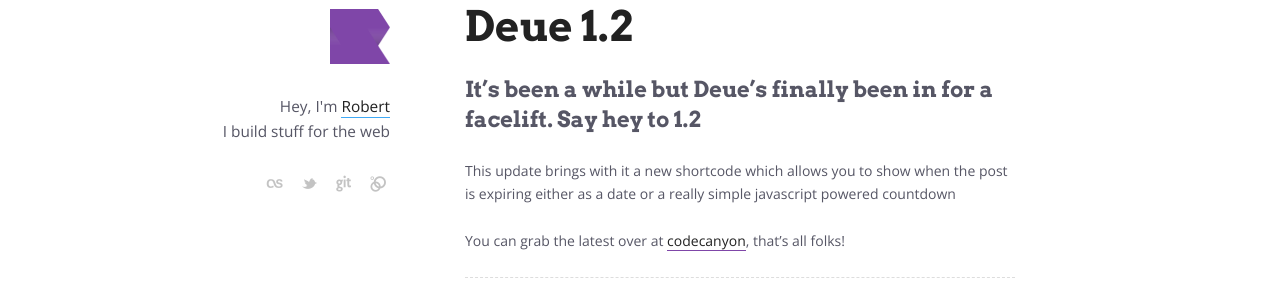
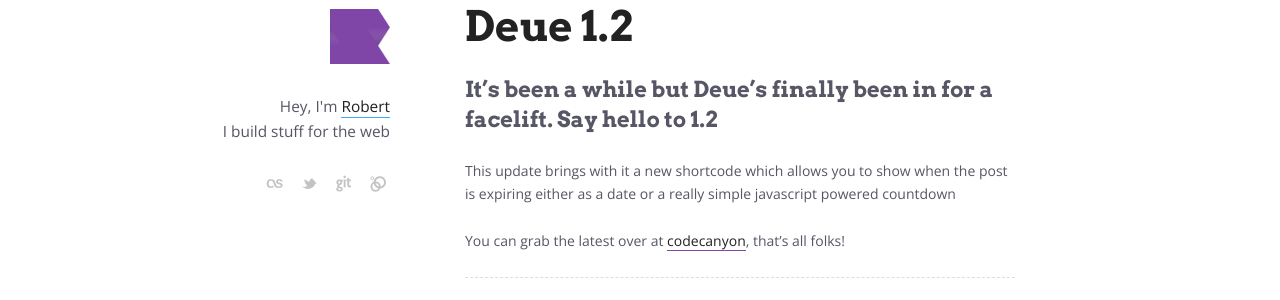
Before and after one commit to studioromeo/studioromeo.github.com, a Jekyll site: the page built from _posts/2012-10-22-deue-1-2.md, in a window 1280 px wide. Shown: the part 121-421 px from the top of the page. Built offline with Jekyll 4.4.1, drawn with Linux system fonts in a browser that asks for light colours.

Commit message:
Renamed post for site map

```diff
--- a/_posts/2012-10-22-deue-1.2.md
+++ b/_posts/2012-10-22-deue-1-2.md
@@ -1,8 +1,9 @@
 ---
 layout: post
+title: Deue 1.2
 ---
 
-##It's been a while but Deue's finally been in for a facelift. Say hey to 1.2
+##It's been a while but Deue's finally been in for a facelift. Say hello to 1.2
 
 This update brings with it a new shortcode which allows you to show when the post is expiring either as a date or a really simple javascript powered countdown
 
```
